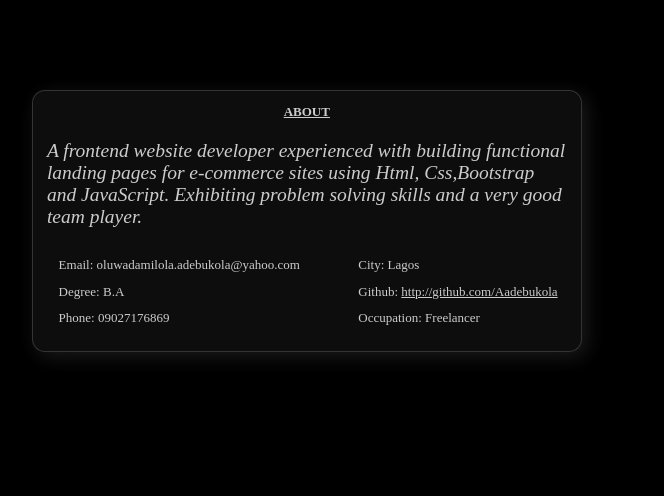
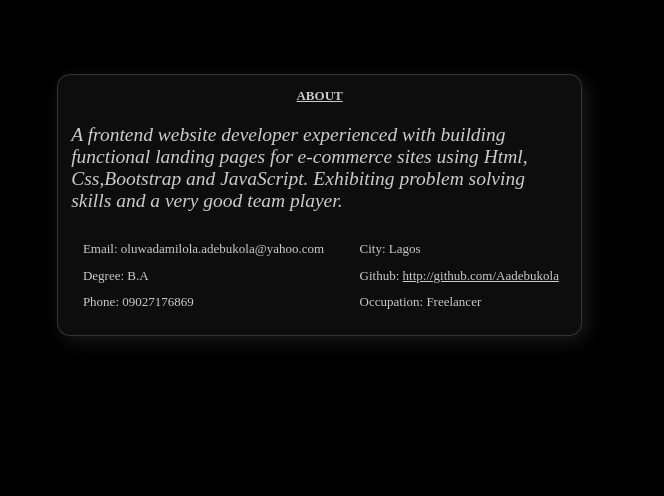
Before and after one commit to Aadebukola/portfolio, a plain HTML site: page index.html in a window 1280 px wide. Shown: the part 822-1318 px from the top of the page, without its empty margins (570-1234 px from the left). Drawn offline with Linux system fonts and the light colour scheme.

Commit message:
eight commit

```diff
--- a/style.css
+++ b/style.css
@@ -125,15 +125,15 @@ nav li a:hover{
 .aboutContainer main{
     position: absolute;
     color: white;
-    top: 14%;
+    top: 12%;
     right: 10%;
     background-color: #fff1;
     opacity: 0.8;
-    width: 43%;
+    width: 41%;
     border-radius: 1em;
     border: 1px solid #fff3;
     height: fit-content;
-    padding: 1em 1.1em;
+    padding: 1em;
     box-shadow: 5px 5px 20px #fff2;
 
 
```
